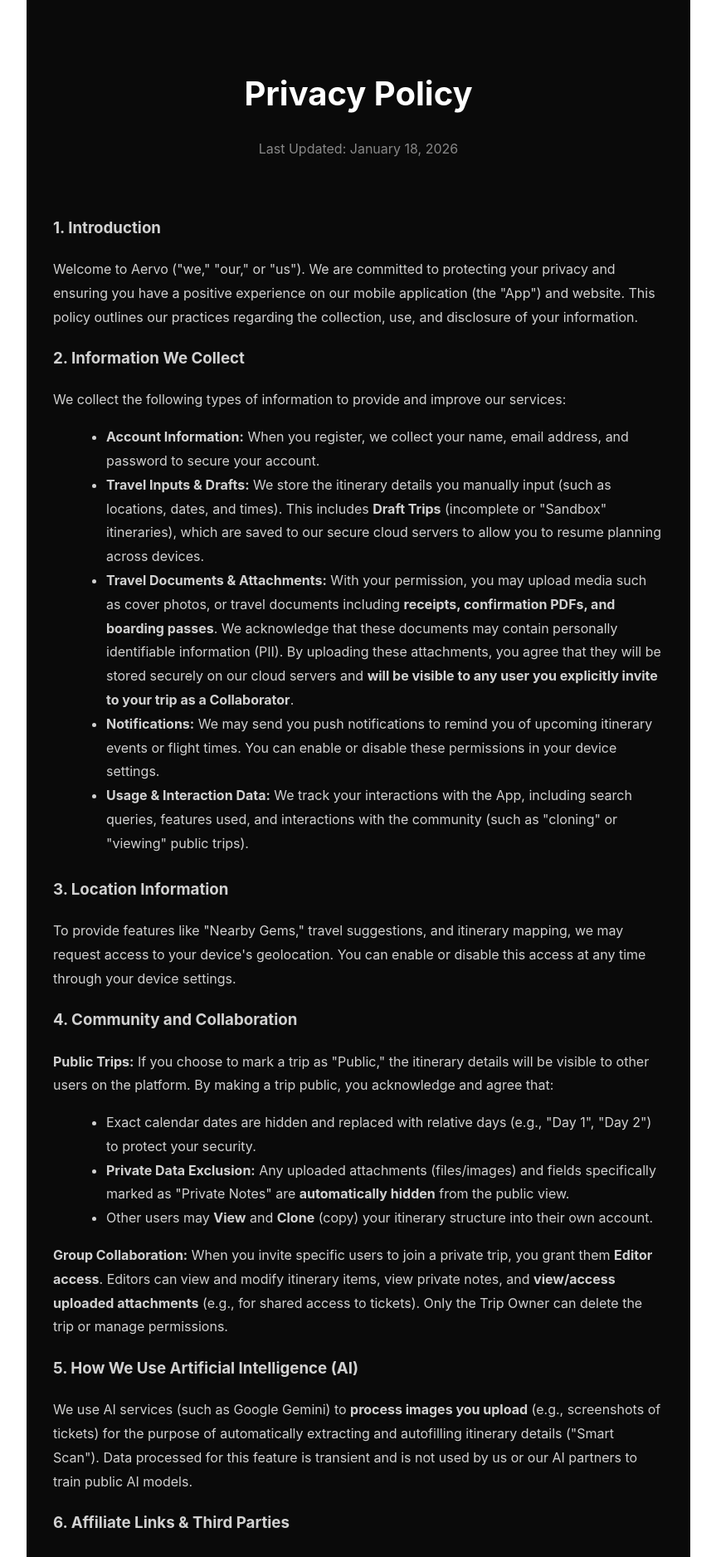
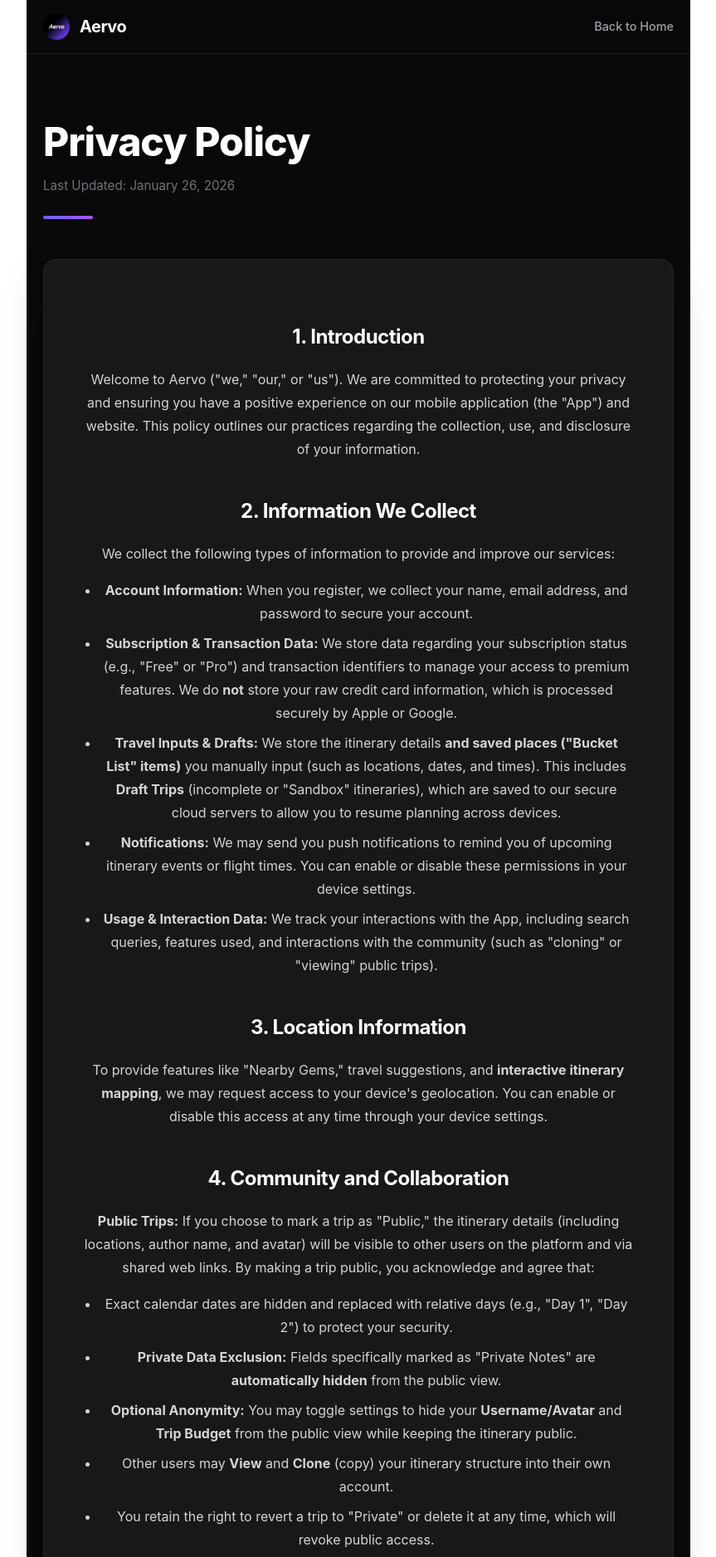
Before and after one commit to lstomita/aervo-web, a React (Vite) app: page /privacy in a window 1280 px wide. Shown: the top 1876 px of the page at 83% size, without its empty margins (208-1071 px from the left). Built offline with nearby package versions, Linux system fonts and the light colour scheme; a web font is replaced by a local one.

Commit message:
Update privacy policy design

```diff
--- a/src/Privacy.jsx
+++ b/src/Privacy.jsx
@@ -3,91 +3,239 @@ import './App.css';
 
 function Privacy() {
   return (
-    <div className="container" style={{ alignItems: 'flex-start', textAlign: 'left' }}>
-      <div className="main-content" style={{ maxWidth: '800px', margin: '0 auto', padding: '4rem 2rem' }}>
+    <div style={styles.pageContainer}>
 
-        <h1 style={{ fontSize: '2.5rem', marginBottom: '1rem', color: '#fff' }}>Privacy Policy</h1>
-        <p style={{ color: '#888', marginBottom: '3rem' }}>Last Updated: January 18, 2026</p>
+      {/* 1. PROFESSIONAL HEADER (Trust Anchor) */}
+      <nav style={styles.navbar}>
+        <div style={styles.navContent}>
+          <div style={styles.brand}>
+            {/* Valid because file is in /public/icon-192.png */}
+            <img src="/icon-192.png" alt="Aervo Logo" style={styles.logo} />
+            <span style={styles.brandName}>Aervo</span>
+          </div>
+          <a href="/" style={styles.homeLink}>Back to Home</a>
+        </div>
+      </nav>
 
-        <div style={{ color: '#d1d1d1', lineHeight: '1.8' }}>
+      <div style={styles.contentWrapper}>
+        {/* 2. HEADER SECTION WITH BRAND COLOR */}
+        <div style={styles.headerSection}>
+          <h1 style={styles.pageTitle}>Privacy Policy</h1>
+          <p style={styles.lastUpdated}>Last Updated: January 26, 2026</p>
+          <div style={styles.gradientLine}></div>
+        </div>
 
-          <h3>1. Introduction</h3>
-          <p>
+        {/* 3. CONTENT CARD (Readability) */}
+        <div style={styles.card}>
+          <div style={styles.prose}>
+
+            <Section title="1. Introduction">
               Welcome to Aervo ("we," "our," or "us"). We are committed to protecting your privacy and ensuring you have
               a positive experience on our mobile application (the "App") and website. This policy outlines our practices
               regarding the collection, use, and disclosure of your information.
-          </p>
+            </Section>
 
-          <h3>2. Information We Collect</h3>
+            <Section title="2. Information We Collect">
               <p>We collect the following types of information to provide and improve our services:</p>
-          <ul style={{ marginLeft: '1.5rem', marginBottom: '1.5rem' }}>
-            <li><strong>Account Information:</strong> When you register, we collect your name, email address, and password to secure your account.</li>
-            <li><strong>Travel Inputs & Drafts:</strong> We store the itinerary details you manually input (such as locations, dates, and times). This includes <strong>Draft Trips</strong> (incomplete or "Sandbox" itineraries), which are saved to our secure cloud servers to allow you to resume planning across devices.</li>
-            <li><strong>Travel Documents & Attachments:</strong> With your permission, you may upload media such as cover photos, or travel documents including <strong>receipts, confirmation PDFs, and boarding passes</strong>. We acknowledge that these documents may contain personally identifiable information (PII). By uploading these attachments, you agree that they will be stored securely on our cloud servers and <strong>will be visible to any user you explicitly invite to your trip as a Collaborator</strong>.</li>
-            <li><strong>Notifications:</strong> We may send you push notifications to remind you of upcoming itinerary events or flight times. You can enable or disable these permissions in your device settings.</li>
-            <li><strong>Usage & Interaction Data:</strong> We track your interactions with the App, including search queries, features used, and interactions with the community (such as "cloning" or "viewing" public trips).</li>
+              <ul style={styles.list}>
+                <li style={styles.listItem}><strong>Account Information:</strong> When you register, we collect your name, email address, and password to secure your account.</li>
+                <li style={styles.listItem}><strong>Subscription & Transaction Data:</strong> We store data regarding your subscription status (e.g., "Free" or "Pro") and transaction identifiers to manage your access to premium features. We do <strong>not</strong> store your raw credit card information, which is processed securely by Apple or Google.</li>
+                <li style={styles.listItem}><strong>Travel Inputs & Drafts:</strong> We store the itinerary details <strong>and saved places ("Bucket List" items)</strong> you manually input (such as locations, dates, and times). This includes <strong>Draft Trips</strong> (incomplete or "Sandbox" itineraries), which are saved to our secure cloud servers to allow you to resume planning across devices.</li>
+                <li style={styles.listItem}><strong>Notifications:</strong> We may send you push notifications to remind you of upcoming itinerary events or flight times. You can enable or disable these permissions in your device settings.</li>
+                <li style={styles.listItem}><strong>Usage & Interaction Data:</strong> We track your interactions with the App, including search queries, features used, and interactions with the community (such as "cloning" or "viewing" public trips).</li>
               </ul>
+            </Section>
 
-          <h3>3. Location Information</h3>
-          <p>
-            To provide features like "Nearby Gems," travel suggestions, and itinerary mapping, we may request access to your
+            <Section title="3. Location Information">
+              To provide features like "Nearby Gems," travel suggestions, and <strong>interactive itinerary mapping</strong>, we may request access to your
               device's geolocation. You can enable or disable this access at any time through your device settings.
-          </p>
+            </Section>
 
-          <h3>4. Community and Collaboration</h3>
-          <p>
-            <strong>Public Trips:</strong> If you choose to mark a trip as "Public," the itinerary details will be visible to other users on the platform. By making a trip public, you acknowledge and agree that:
-          </p>
-          <ul style={{ marginLeft: '1.5rem', marginBottom: '10px' }}>
-             <li>Exact calendar dates are hidden and replaced with relative days (e.g., "Day 1", "Day 2") to protect your security.</li>
-             <li><strong>Private Data Exclusion:</strong> Any uploaded attachments (files/images) and fields specifically marked as "Private Notes" are <strong>automatically hidden</strong> from the public view.</li>
-             <li>Other users may <strong>View</strong> and <strong>Clone</strong> (copy) your itinerary structure into their own account.</li>
+            <Section title="4. Community and Collaboration">
+              <p><strong>Public Trips:</strong> If you choose to mark a trip as "Public," the itinerary details (including locations, author name, and avatar) will be visible to other users on the platform and via shared web links. By making a trip public, you acknowledge and agree that:</p>
+              <ul style={styles.list}>
+                 <li style={styles.listItem}>Exact calendar dates are hidden and replaced with relative days (e.g., "Day 1", "Day 2") to protect your security.</li>
+                 <li style={styles.listItem}><strong>Private Data Exclusion:</strong> Fields specifically marked as "Private Notes" are <strong>automatically hidden</strong> from the public view.</li>
+                 <li style={styles.listItem}><strong>Optional Anonymity:</strong> You may toggle settings to hide your <strong>Username/Avatar</strong> and <strong>Trip Budget</strong> from the public view while keeping the itinerary public.</li>
+                 <li style={styles.listItem}>Other users may <strong>View</strong> and <strong>Clone</strong> (copy) your itinerary structure into their own account.</li>
+                 <li style={styles.listItem}>You retain the right to revert a trip to "Private" or delete it at any time, which will revoke public access.</li>
               </ul>
-          <p>
-          <strong>Group Collaboration:</strong> When you invite specific users to join a private trip, you grant them <strong>Editor access</strong>. Editors can view and modify itinerary items, view private notes, and <strong>view/access uploaded attachments</strong> (e.g., for shared access to tickets). Only the Trip Owner can delete the trip or manage permissions.
-          </p>
+              <p style={{marginTop: '10px'}}><strong>Group Collaboration:</strong> When you invite specific users to join a private trip, you grant them <strong>Editor access</strong>. Editors can view and modify itinerary items and view private notes. Only the Trip Owner can delete the trip or manage permissions.</p>
+            </Section>
 
-          <h3>5. How We Use Artificial Intelligence (AI)</h3>
-          <p>
-            We use AI services (such as Google Gemini) to <strong>process images you upload</strong> (e.g., screenshots of tickets) for the purpose of automatically extracting and autofilling itinerary details ("Smart Scan").
+            <Section title="5. How We Use Artificial Intelligence (AI)">
+              We use AI services (such as Google Gemini) to <strong>process images you upload</strong> (e.g., screenshots of tickets or reservations) for the purpose of automatically extracting and autofilling itinerary details ("Smart Scan").
               Data processed for this feature is transient and is not used by us or our AI partners to train public AI models.
-          </p>
+            </Section>
 
-          <h3>6. Affiliate Links & Third Parties</h3>
-          <p>
+            <Section title="6. Affiliate Links & Third Parties">
               Our App may contain links to third-party websites (e.g., airline or hotel booking sites). If you click on these links, we may earn an affiliate commission. We are not responsible for the privacy practices or content of these third-party sites.
-          </p>
+            </Section>
 
-          <h3>7. Data Security</h3>
-          <p>
-            We implement industry-standard security measures (via Google Firebase) to protect your personal information
-            from unauthorized access, alteration, or destruction. Attachments are stored with restricted access rules, ensuring only authenticated members of a specific trip can download them.
-          </p>
+            <Section title="7. Google Maps Integration">
+              Our application uses the Google Maps API(s) to display interactive maps and location data. By using these features, you agree to be bound by
+              <a href="https://maps.google.com/help/terms_maps.html" target="_blank" rel="noopener noreferrer" style={styles.link}> Google’s Terms of Service</a> and
+              <a href="https://www.google.com/policies/privacy/" target="_blank" rel="noopener noreferrer" style={styles.link}> Google’s Privacy Policy</a>.
+            </Section>
 
-          <h3>8. Deletion of Data</h3>
-          <p>
+            <Section title="8. Data Security">
+              We implement industry-standard security measures (via Google Firebase) to protect your personal information from unauthorized access, alteration, or destruction.
+            </Section>
+
+            <Section title="9. Deletion of Data">
               You have the right to request the deletion of your account and all associated data.
               You can perform this action directly within the App's settings menu or by contacting us.
-          </p>
+            </Section>
 
-          <h3>9. Contact Us</h3>
-          <p>
+            <Section title="10. Contact Us">
               If you have any questions about this Privacy Policy, please contact us at: <br/>
-            <strong style={{ color: '#fff' }}>support@aervo.co</strong>
-          </p>
+              <a href="mailto:support@aervo.co" style={{...styles.link, fontSize: '1.1rem'}}>support@aervo.co</a>
+            </Section>
 
-          <br />
-          <br />
-          <a href="/" style={{ color: '#6366f1', textDecoration: 'none', fontWeight: 'bold' }}>&larr; Back to Aervo Home</a>
+          </div>
+        </div>
       </div>
 
-      </div>
-
-      <footer className="footer" style={{ width: '100%', textAlign: 'center', borderTop: '1px solid #222' }}>
+      <footer style={styles.footer}>
         <p>© 2026 Aervo LLC. All rights reserved.</p>
       </footer>
     </div>
   );
 }
 
+// Helper Component for consistent spacing
+const Section = ({ title, children }) => (
+  <div style={{ marginBottom: '2.5rem' }}>
+    <h3 style={styles.sectionTitle}>{title}</h3>
+    <div style={styles.text}>{children}</div>
+  </div>
+);
+
+// PROFESSIONAL STYLES OBJECT
+const styles = {
+  pageContainer: {
+    backgroundColor: '#09090b', // Deep rich black/grey
+    minHeight: '100vh',
+    color: '#e4e4e7',
+    fontFamily: '-apple-system, BlinkMacSystemFont, "Segoe UI", Roboto, Helvetica, Arial, sans-serif',
+    display: 'flex',
+    flexDirection: 'column',
+    alignItems: 'center',
+  },
+  navbar: {
+    width: '100%',
+    padding: '1rem 0',
+    backgroundColor: 'rgba(9, 9, 11, 0.8)', // Glassmorphism
+    backdropFilter: 'blur(10px)',
+    borderBottom: '1px solid rgba(255,255,255,0.1)',
+    position: 'sticky',
+    top: 0,
+    zIndex: 100,
+    display: 'flex',
+    justifyContent: 'center',
+  },
+  navContent: {
+    width: '100%',
+    maxWidth: '800px',
+    padding: '0 20px',
+    display: 'flex',
+    justifyContent: 'space-between',
+    alignItems: 'center',
+  },
+  brand: {
+    display: 'flex',
+    alignItems: 'center',
+    gap: '12px',
+  },
+  logo: {
+    width: '32px',
+    height: '32px',
+    borderRadius: '8px',
+  },
+  brandName: {
+    fontSize: '1.25rem',
+    fontWeight: '700',
+    color: '#fff',
+    letterSpacing: '-0.5px',
+  },
+  homeLink: {
+    color: '#a1a1aa',
+    textDecoration: 'none',
+    fontSize: '0.9rem',
+    fontWeight: '500',
+    transition: 'color 0.2s',
+  },
+  contentWrapper: {
+    width: '100%',
+    maxWidth: '800px',
+    padding: '3rem 20px',
+    flex: 1,
+  },
+  headerSection: {
+    marginBottom: '3rem',
+    textAlign: 'left',
+  },
+  pageTitle: {
+    fontSize: '3rem',
+    fontWeight: '800',
+    color: '#fff',
+    marginBottom: '0.5rem',
+    letterSpacing: '-1px',
+  },
+  lastUpdated: {
+    color: '#71717a',
+    fontSize: '0.95rem',
+    marginBottom: '1.5rem',
+  },
+  gradientLine: {
+    height: '4px',
+    width: '60px',
+    borderRadius: '2px',
+    background: 'linear-gradient(90deg, #6366F1 0%, #a855f7 100%)', // Brand Gradient
+  },
+  card: {
+    backgroundColor: '#18181b', // Slightly lighter card background
+    borderRadius: '16px',
+    padding: '3rem',
+    border: '1px solid rgba(255,255,255,0.05)',
+    boxShadow: '0 25px 50px -12px rgba(0, 0, 0, 0.5)', // Premium shadow
+  },
+  prose: {
+    lineHeight: '1.75',
+    color: '#d4d4d8',
+  },
+  sectionTitle: {
+    fontSize: '1.5rem',
+    fontWeight: '700',
+    color: '#fff',
+    marginBottom: '1rem',
+    letterSpacing: '-0.5px',
+  },
+  text: {
+    fontSize: '1rem',
+    color: '#d4d4d8',
+  },
+  list: {
+    paddingLeft: '1.2rem',
+    marginTop: '0.5rem',
+  },
+  listItem: {
+    marginBottom: '0.5rem',
+  },
+  link: {
+    color: '#818cf8', // Lighter Indigo for dark mode
+    textDecoration: 'none',
+    fontWeight: '600',
+  },
+  footer: {
+    width: '100%',
+    textAlign: 'center',
+    padding: '2rem 0',
+    borderTop: '1px solid rgba(255,255,255,0.05)',
+    color: '#52525b',
+    fontSize: '0.85rem',
+    marginTop: 'auto',
+  }
+};
+
 export default Privacy;
```
Also changed, not shown: public/icon-192.png (added). Lines whose indentation alone changed are shown as unchanged.
